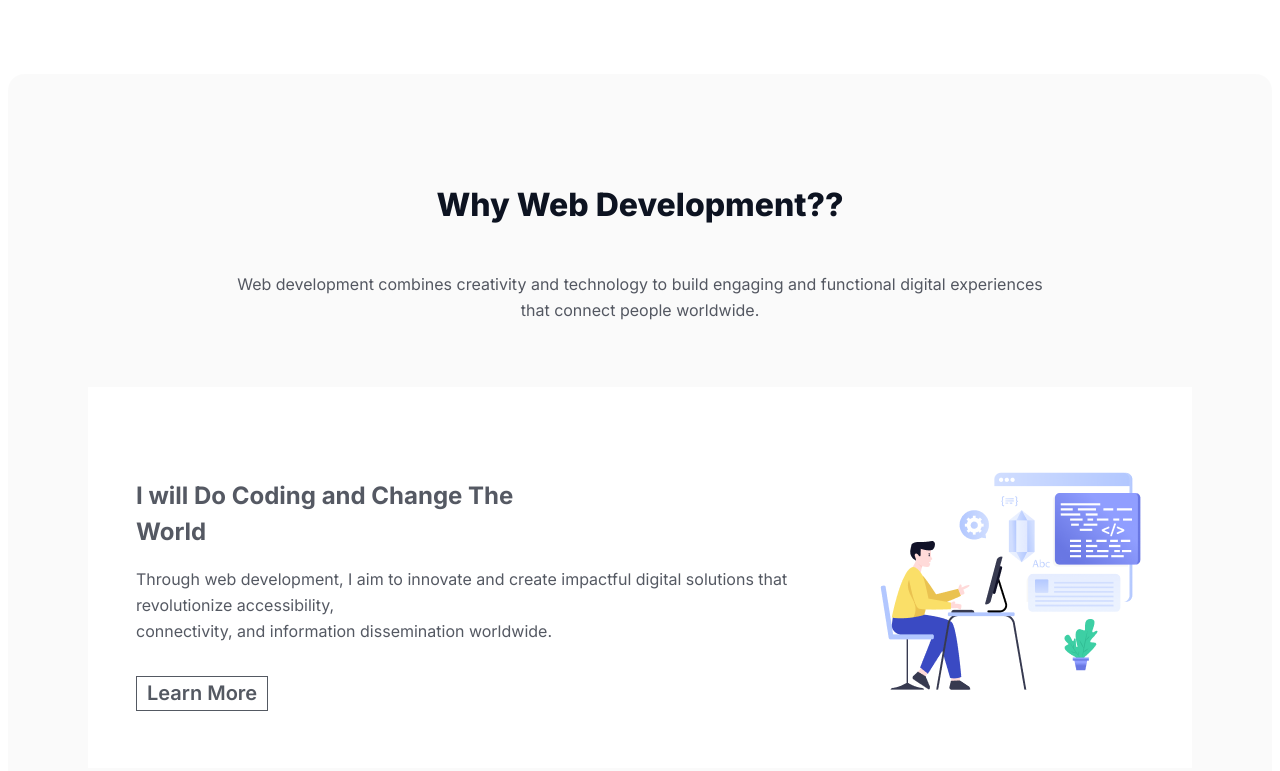
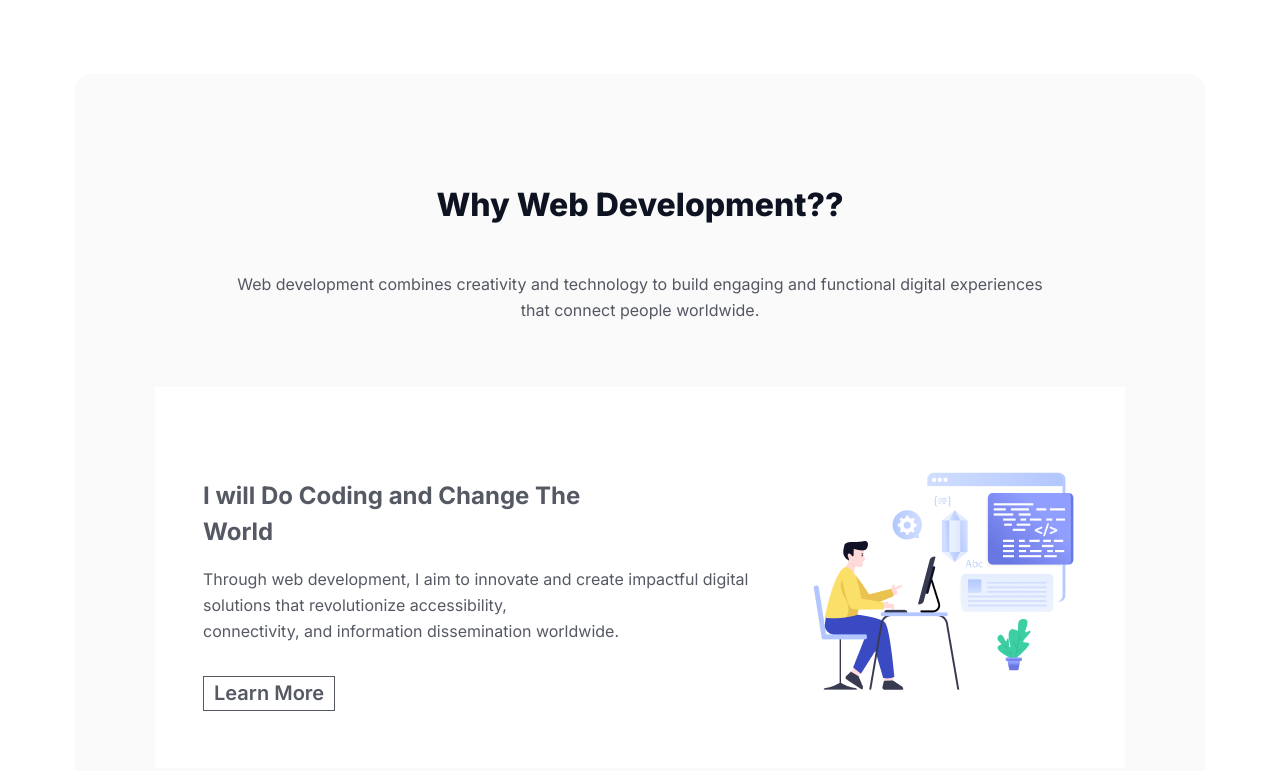
Before and after one commit to WeirdVenox/assignment-one, a plain HTML site: page index.html in a window 1280 px wide. Shown: the part 753-1524 px from the top of the page. Drawn offline with Linux system fonts and the light colour scheme.

Commit message:
added width

```diff
--- a/styles/styles.css
+++ b/styles/styles.css
@@ -66,7 +66,7 @@
 
 .part-two {
     padding: 80px;
-    max-width: 1140px;
+    max-width: 970px;
     max-height: 1395px;
     margin-left: auto;
     margin-right: auto;
```
